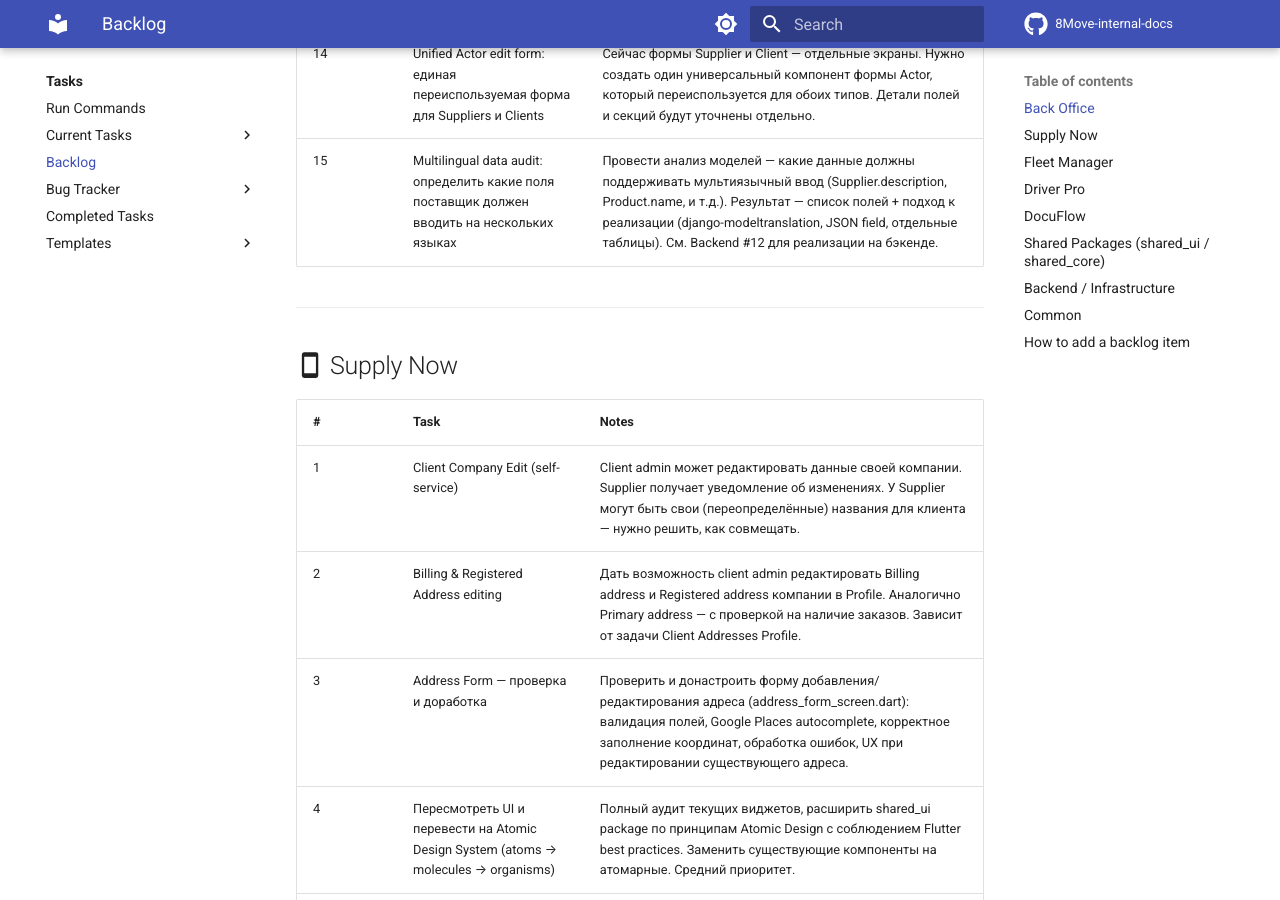
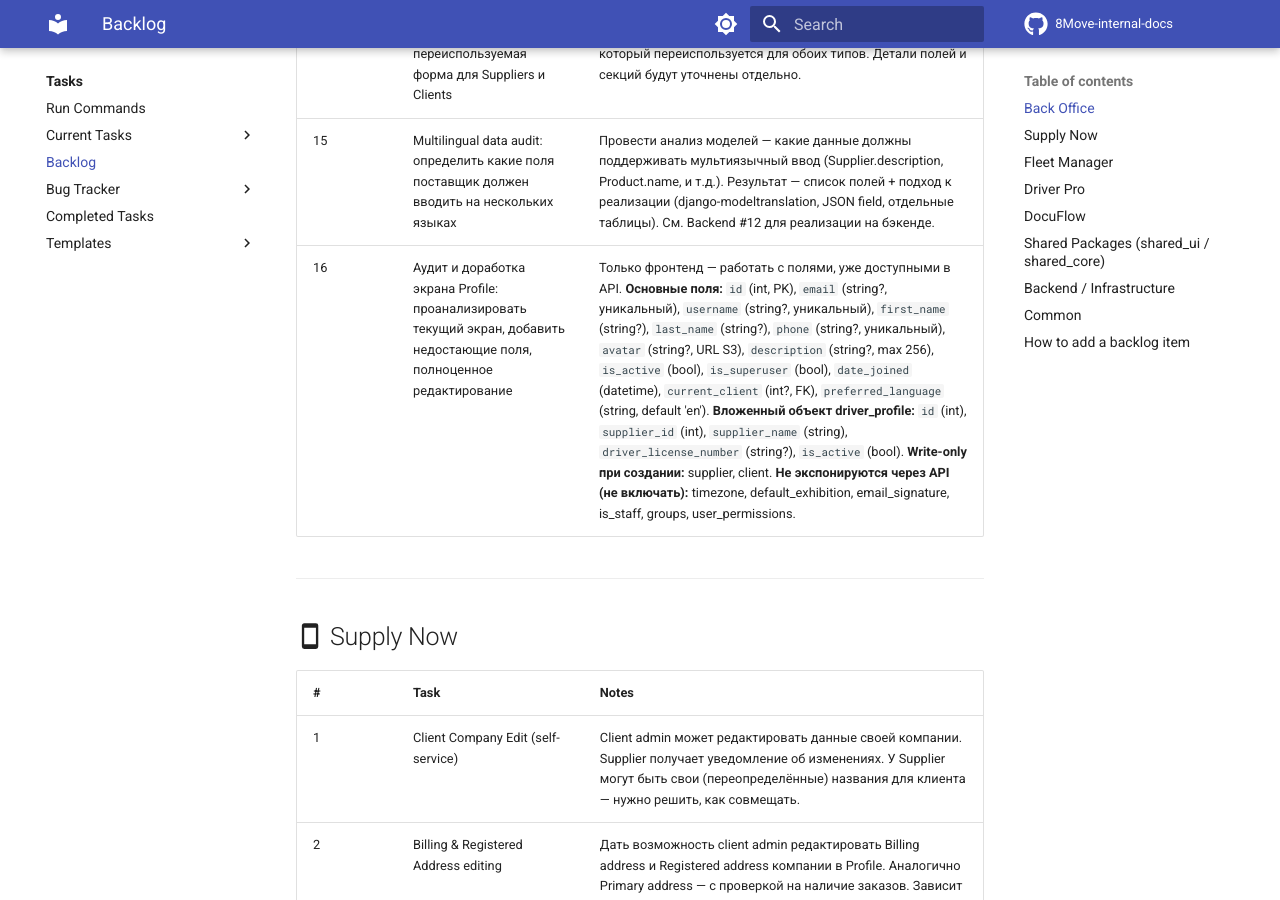
Before and after one commit to MaxShytov/8Move-internal-docs, an MkDocs documentation site: the page built from docs/tasks/backlog.md, in a window 1280 px wide and 900 px high, scrolled down 2390 px. Built offline with MkDocs 1.6.1 and Material for MkDocs 9.7.7, drawn with Linux system fonts in a browser that asks for light colours; comment, search, counter and statistics services are not loaded; part of the change alters nothing that is shown; some of the changed text lies outside the part shown.

Commit message:
backlog: add Profile screen audit & enhancement to Back Office
Co-Authored-By: Claude Opus 4.6 <noreply@anthropic.com>

```diff
--- a/docs/tasks/backlog.md
+++ b/docs/tasks/backlog.md
@@ -2,7 +2,7 @@
 
 Ideas and planned tasks that are not yet in active development. When a task moves to active work, create a task card in [Current Tasks](current/index.md) and remove it from here.
 
-!!! info "Last updated: 2026-02-22"
+!!! info "Last updated: 2026-02-23"
 
 
 ---
@@ -26,6 +26,7 @@ Ideas and planned tasks that are not yet in active development. When a task move
 | 13 | Unit order step/multiplier: кратность заказа для единиц измерения | UI для задания и отображения кратности (order_step) на единице измерения товара. Например: шины кратно 2 или 4. При заказе количество округляется/валидируется до ближайшего кратного. Отображение кратности в форме товара и при создании заказа. Требует backend (см. Backend #11). |
 | 14 | Unified Actor edit form: единая переиспользуемая форма для Suppliers и Clients | Сейчас формы Supplier и Client — отдельные экраны. Нужно создать один универсальный компонент формы Actor, который переиспользуется для обоих типов. Детали полей и секций будут уточнены отдельно. |
 | 15 | Multilingual data audit: определить какие поля поставщик должен вводить на нескольких языках | Провести анализ моделей — какие данные должны поддерживать мультиязычный ввод (Supplier.description, Product.name, и т.д.). Результат — список полей + подход к реализации (django-modeltranslation, JSON field, отдельные таблицы). См. Backend #12 для реализации на бэкенде. |
+| 16 | Аудит и доработка экрана Profile: проанализировать текущий экран, добавить недостающие поля, полноценное редактирование | Только фронтенд — работать с полями, уже доступными в API. **Основные поля:** `id` (int, PK), `email` (string?, уникальный), `username` (string?, уникальный), `first_name` (string?), `last_name` (string?), `phone` (string?, уникальный), `avatar` (string?, URL S3), `description` (string?, max 256), `is_active` (bool), `is_superuser` (bool), `date_joined` (datetime), `current_client` (int?, FK), `preferred_language` (string, default 'en'). **Вложенный объект driver_profile:** `id` (int), `supplier_id` (int), `supplier_name` (string), `driver_license_number` (string?), `is_active` (bool). **Write-only при создании:** supplier, client. **Не экспонируются через API (не включать):** timezone, default_exhibition, email_signature, is_staff, groups, user_permissions. |
 
 ---
 
```
